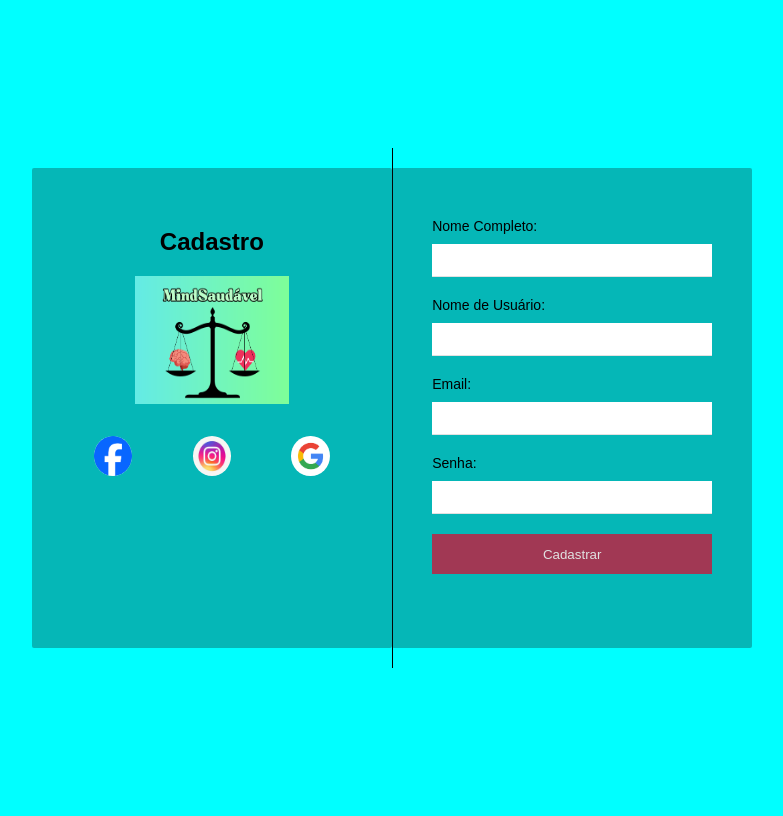
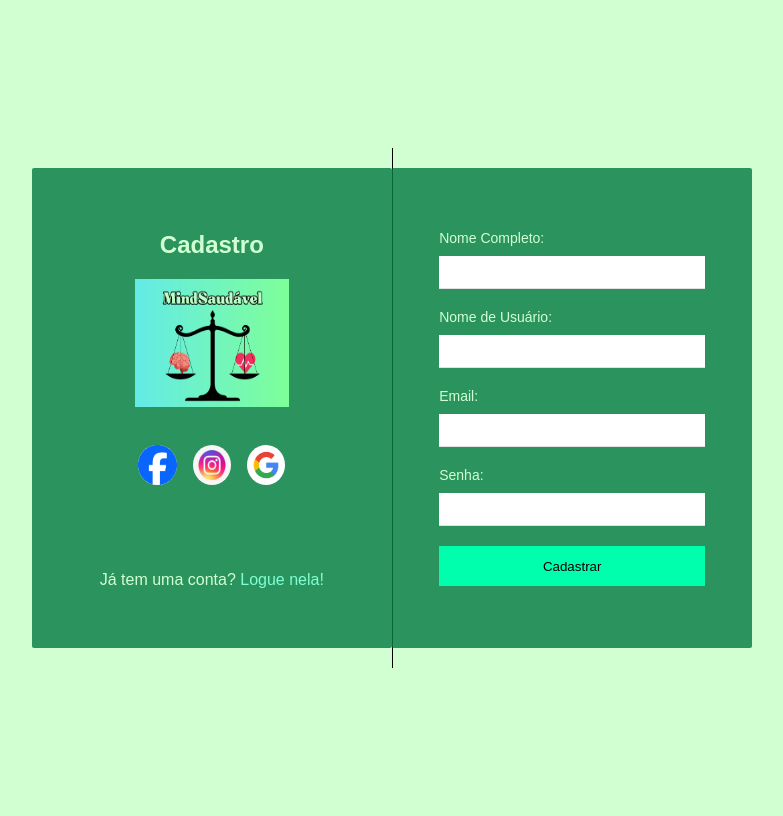
Before and after one commit to anabcorreia/mind, a PHP site: page /mind_saudavel/login/cadastro.php in a window 1280 px wide. Shown: the whole page, without its empty margins (248-1031 px from the left). Run offline with PHP 8.4, Linux system fonts and the light colour scheme.

Commit message:
css login e cadastro

```diff
--- a/mind_saudavel/login/cadastro.php
+++ b/mind_saudavel/login/cadastro.php
@@ -29,7 +29,7 @@ if (isset($_POST['nome']) && isset($_POST['email']) && isset($_POST['senha'])) {
         unset($_SESSION['mensagem']); // Remova a mensagem da sessão
     }
     ?>
-    <section">
+    <section>
         <div id="login">
 
             <div class="card">
@@ -42,6 +42,11 @@ if (isset($_POST['nome']) && isset($_POST['email']) && isset($_POST['senha'])) {
                 <img class="img" src="../../mind_saudavel/resources/img/insta.png">
                 <img class="img" src="../../mind_saudavel/resources/img/google.png">
             </div>
+
+            <div class="pqp">
+                <p>Já tem uma conta? <a href="../../mind_saudavel/login/login.php">Logue nela!</a></p>
+            </div>
+
             </div>
 
         <div class="linha"></div>
--- a/mind_saudavel/resources/css/login.css
+++ b/mind_saudavel/resources/css/login.css
@@ -1,6 +1,10 @@
 body {
-    background-color: aqua;
+    background-color: #D2FFD1;
     font-family: Arial, Helvetica, sans-serif;
+}
+
+h2 {
+    color: #D2FFD1;
 }
 
 .linha {
@@ -17,11 +21,15 @@ body {
     }
 
     .card {
-    background-color: rgba(19, 19, 19, 0.3);
+    background-color: #077d45d1;
     padding: 40px;
     border-radius: 2px;
     width:280px;
     min-height: 400px;
+    display: flex;
+    align-items: center;
+    flex-direction: column;
+    justify-content: space-around;
     }
 
     .logo {
@@ -54,7 +62,7 @@ body {
     }
 
     .card-content label {
-        color: #000000;
+        color: #D2FFD1;
         font-size: 14px;
         }
 
@@ -70,8 +78,8 @@ body {
         border:none;
         border-bottom: 1px solid #e1e1e1;
         outline: none;
-        color: #fff;
         height: 4vh;
+        width: 20vw;
         }
 
         .card-footer {
@@ -85,8 +93,29 @@ body {
             justify-content: center;
             width: 100%;
             height: 40px;
-            background-color: #a13854;
+            background-color: #00ffac;
             border:none;
-            color:#e1e1e1;
             margin: 10px 0;
             }
+
+            .pqp {
+                margin-top: 4em;
+                align-items: center;
+                justify-content: center;
+                display: flex;
+            }
+
+            .pqp a {
+                text-decoration: none;
+                color: aquamarine;
+            }
+
+            .pqp p {
+                color: #D2FFD1;
+            }
+
+            .recuperar_senha {
+                text-decoration: none;
+                color: aquamarine;
+                text-align: center;
+            }
```
Also changed, not shown: mind_saudavel/login/login.php (+40 -16 lines).
